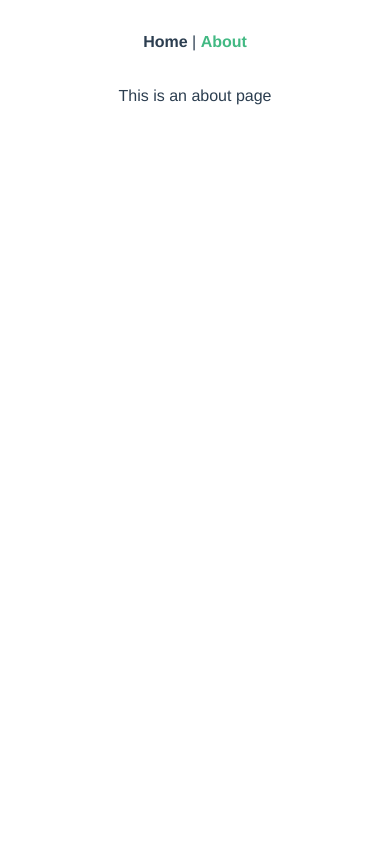
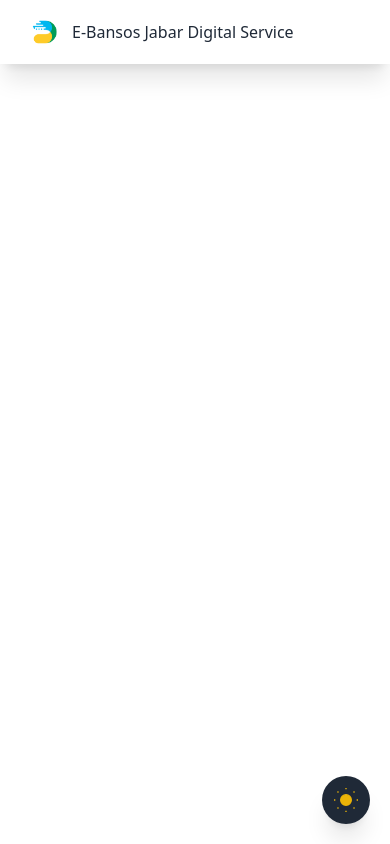
Before and after one commit to amyar32/jds-bansos, a Vue app: page /about in a window 390 px wide. Built offline with nearby package versions, Linux system fonts and the light colour scheme.

Commit message:
feat: layout component

```diff
--- a/src/App.vue
+++ b/src/App.vue
@@ -1,32 +1,36 @@
 <template>
-  <div id="app">
-    <nav>
-      <router-link to="/">Home</router-link> |
-      <router-link to="/about">About</router-link>
-    </nav>
-    <router-view/>
+  <div id="app" :class="darkMode ? 'dark' : ''">
+    <div
+      class="transition w-screen min-h-screen bg-white text-gray-800 pt-20 dark:text-white dark:bg-gray-800"
+    >
+      <LayoutNavbar />
+      <ToggleDarkMode :handleClick="toggleDarkMode" />
+      <router-view />
+    </div>
   </div>
 </template>
 
-<style>
-#app {
-  font-family: Avenir, Helvetica, Arial, sans-serif;
-  -webkit-font-smoothing: antialiased;
-  -moz-osx-font-smoothing: grayscale;
-  text-align: center;
-  color: #2c3e50;
-}
+<script>
+import LayoutNavbar from "@/components/Layout/Navbar";
+import ToggleDarkMode from "@/components/Layout/ToggleDarkMode";
+import { mapGetters, mapActions } from "vuex";
 
-nav {
-  padding: 30px;
-}
+export default {
+  components: {
+    LayoutNavbar,
+    ToggleDarkMode,
+  },
 
-nav a {
-  font-weight: bold;
-  color: #2c3e50;
-}
+  computed: {
+    ...mapGetters({
+      darkMode: "config/darkMode",
+    }),
+  },
 
-nav a.router-link-exact-active {
-  color: #42b983;
-}
-</style>
+  methods: {
+    ...mapActions({
+      toggleDarkMode: "config/toggleDarkMode",
+    }),
+  },
+};
+</script>
--- a/src/components/HelloWorld.vue
+++ /dev/null
@@ -1,58 +0,0 @@
-<template>
-  <div class="hello">
-    <h1>{{ msg }}</h1>
-    <p>
-      For a guide and recipes on how to configure / customize this project,<br>
-      check out the
-      <a href="https://cli.vuejs.org" target="_blank" rel="noopener">vue-cli documentation</a>.
-    </p>
-    <h3>Installed CLI Plugins</h3>
-    <ul>
-      <li><a href="https://github.com/vuejs/vue-cli/tree/dev/packages/%40vue/cli-plugin-babel" target="_blank" rel="noopener">babel</a></li>
-      <li><a href="https://github.com/vuejs/vue-cli/tree/dev/packages/%40vue/cli-plugin-eslint" target="_blank" rel="noopener">eslint</a></li>
-    </ul>
-    <h3>Essential Links</h3>
-    <ul>
-      <li><a href="https://vuejs.org" target="_blank" rel="noopener">Core Docs</a></li>
-      <li><a href="https://forum.vuejs.org" target="_blank" rel="noopener">Forum</a></li>
-      <li><a href="https://chat.vuejs.org" target="_blank" rel="noopener">Community Chat</a></li>
-      <li><a href="https://twitter.com/vuejs" target="_blank" rel="noopener">Twitter</a></li>
-      <li><a href="https://news.vuejs.org" target="_blank" rel="noopener">News</a></li>
-    </ul>
-    <h3>Ecosystem</h3>
-    <ul>
-      <li><a href="https://router.vuejs.org" target="_blank" rel="noopener">vue-router</a></li>
-      <li><a href="https://vuex.vuejs.org" target="_blank" rel="noopener">vuex</a></li>
-      <li><a href="https://github.com/vuejs/vue-devtools#vue-devtools" target="_blank" rel="noopener">vue-devtools</a></li>
-      <li><a href="https://vue-loader.vuejs.org" target="_blank" rel="noopener">vue-loader</a></li>
-      <li><a href="https://github.com/vuejs/awesome-vue" target="_blank" rel="noopener">awesome-vue</a></li>
-    </ul>
-  </div>
-</template>
-
-<script>
-export default {
-  name: 'HelloWorld',
-  props: {
-    msg: String
-  }
-}
-</script>
-
-<!-- Add "scoped" attribute to limit CSS to this component only -->
-<style scoped>
-h3 {
-  margin: 40px 0 0;
-}
-ul {
-  list-style-type: none;
-  padding: 0;
-}
-li {
-  display: inline-block;
-  margin: 0 10px;
-}
-a {
-  color: #42b983;
-}
-</style>
--- /dev/null
+++ b/src/components/Icon/Menu.vue
@@ -0,0 +1,18 @@
+<template>
+  <svg
+    xmlns="http://www.w3.org/2000/svg"
+    class="h-6 w-6"
+    fill="none"
+    viewBox="0 0 24 24"
+    stroke="currentColor"
+    stroke-width="2"
+  >
+    <path stroke-linecap="round" stroke-linejoin="round" d="M4 6h16M4 12h16M4 18h16" />
+  </svg>
+</template>
+
+<script>
+export default {
+  name: "IconMenu",
+};
+</script>
--- /dev/null
+++ b/src/components/Icon/Sun.vue
@@ -0,0 +1,21 @@
+<template>
+  <svg
+    xmlns="http://www.w3.org/2000/svg"
+    class="h-8 w-8 text-yellow-500 fill-yellow-500 dark:text-gray-800 dark:fill-gray-800"
+    viewBox="0 0 24 24"
+    stroke="currentColor"
+    strokeWidth="{2}"
+  >
+    <path
+      strokeLinecap="round"
+      strokeLinejoin="round"
+      d="M12 3v1m0 16v1m9-9h-1M4 12H3m15.364 6.364l-.707-.707M6.343 6.343l-.707-.707m12.728 0l-.707.707M6.343 17.657l-.707.707M16 12a4 4 0 11-8 0 4 4 0 018 0z"
+    />
+  </svg>
+</template>
+
+<script>
+export default {
+  name: "IconSun",
+};
+</script>
--- /dev/null
+++ b/src/components/Layout/Navbar.vue
@@ -0,0 +1,48 @@
+<template>
+  <!-- kontainer -->
+  <div
+    class="transition flex flex-row items-center justify-between top-0 w-full h-16 px-6 bg-white shadow-xl fixed dark:bg-gray-800"
+  >
+    <!-- child pertama -->
+    <div class="flex flex-row space-x-2 items-center">
+      <img src="/logo.png" class="h-10" alt="E-Bansos Jabar Digital Service" />
+      <router-link to="/">
+        <h1 class="font-medium text-md cursor-pointer">
+          E-Bansos Jabar Digital Service
+        </h1></router-link
+      >
+    </div>
+
+    <!-- child kedua -->
+    <div class="hidden sm:block">
+      <li class="flex flex-row space-x-5 list-none font-medium">
+        <ul v-for="(list, index) in navigationList" :key="index">
+          <router-link :to="list.route">
+            <span>{{ list.name }}</span>
+          </router-link>
+        </ul>
+      </li>
+    </div>
+  </div>
+</template>
+
+<script>
+export default {
+  name: "LayoutNavbar",
+
+  data() {
+    return {
+      navigationList: [
+        { name: "Buat Laporan", route: "/buat" },
+        { name: "Tentang", route: "/tentang" },
+      ],
+    };
+  },
+};
+</script>
+
+<style scoped>
+.router-link-exact-active > span {
+  @apply transition text-green-600;
+}
+</style>
--- /dev/null
+++ b/src/components/Layout/ToggleDarkMode.vue
@@ -0,0 +1,18 @@
+<template>
+  <div
+    @click="handleClick"
+    class="transition flex justify-center items-center bottom-5 right-5 h-12 w-12 shadow-xl rounded-full bg-gray-800 cursor-pointer dark:bg-yellow-400 fixed"
+  >
+    <IconSun />
+  </div>
+</template>
+
+<script>
+import IconSun from "@/components/Icon/Sun";
+
+export default {
+  name: "LayoutToggleDarkmode",
+  props: { handleClick: Function },
+  components: { IconSun },
+};
+</script>
--- a/src/router/index.js
+++ b/src/router/index.js
@@ -1,6 +1,6 @@
 import Vue from 'vue'
 import VueRouter from 'vue-router'
-import HomeView from '../views/HomeView.vue'
+import Home from '../views/Home.vue'
 
 Vue.use(VueRouter)
 
@@ -8,16 +8,16 @@ const routes = [
   {
     path: '/',
     name: 'home',
-    component: HomeView
+    component: Home
   },
-  {
-    path: '/about',
-    name: 'about',
-    // route level code-splitting
-    // this generates a separate chunk (about.[hash].js) for this route
-    // which is lazy-loaded when the route is visited.
-    component: () => import(/* webpackChunkName: "about" */ '../views/AboutView.vue')
-  }
+  // {
+  //   path: '/about',
+  //   name: 'about',
+  //   // route level code-splitting
+  //   // this generates a separate chunk (about.[hash].js) for this route
+  //   // which is lazy-loaded when the route is visited.
+  //   component: () => import(/* webpackChunkName: "about" */ '../views/About.vue')
+  // }
 ]
 
 const router = new VueRouter({
--- a/src/store/index.js
+++ b/src/store/index.js
@@ -1,17 +1,11 @@
-import Vue from 'vue'
-import Vuex from 'vuex'
+import Vue from "vue";
+import Vuex from "vuex";
+import config from "./modules/config";
 
-Vue.use(Vuex)
+Vue.use(Vuex);
 
 export default new Vuex.Store({
-  state: {
+  modules: {
+    config,
   },
-  getters: {
-  },
-  mutations: {
-  },
-  actions: {
-  },
-  modules: {
-  }
-})
+});
--- /dev/null
+++ b/src/store/modules/config.js
@@ -0,0 +1,19 @@
+export default {
+  namespaced: "true",
+  state: {
+    darkMode: false,
+  },
+  getters: {
+    darkMode: (state) => state.darkMode,
+  },
+  mutations: {
+    toggleDarkMode: (state) => {
+      state.darkMode = !state.darkMode;
+    },
+  },
+  actions: {
+    toggleDarkMode: ({ commit }) => {
+      commit("toggleDarkMode");
+    },
+  },
+};
--- a/src/views/AboutView.vue
+++ /dev/null
@@ -1,5 +0,0 @@
-<template>
-  <div class="about">
-    <h1>This is an about page</h1>
-  </div>
-</template>
--- /dev/null
+++ b/src/views/Home.vue
@@ -0,0 +1,9 @@
+<template>
+  <div>ass</div>
+</template>
+
+<script>
+export default {
+  name: "HomePage",
+};
+</script>
--- a/src/views/HomeView.vue
+++ /dev/null
@@ -1,18 +0,0 @@
-<template>
-  <div class="home">
-    <img alt="Vue logo" src="../assets/logo.png">
-    <HelloWorld msg="Welcome to Your Vue.js App"/>
-  </div>
-</template>
-
-<script>
-// @ is an alias to /src
-import HelloWorld from '@/components/HelloWorld.vue'
-
-export default {
-  name: 'HomeView',
-  components: {
-    HelloWorld
-  }
-}
-</script>
```
